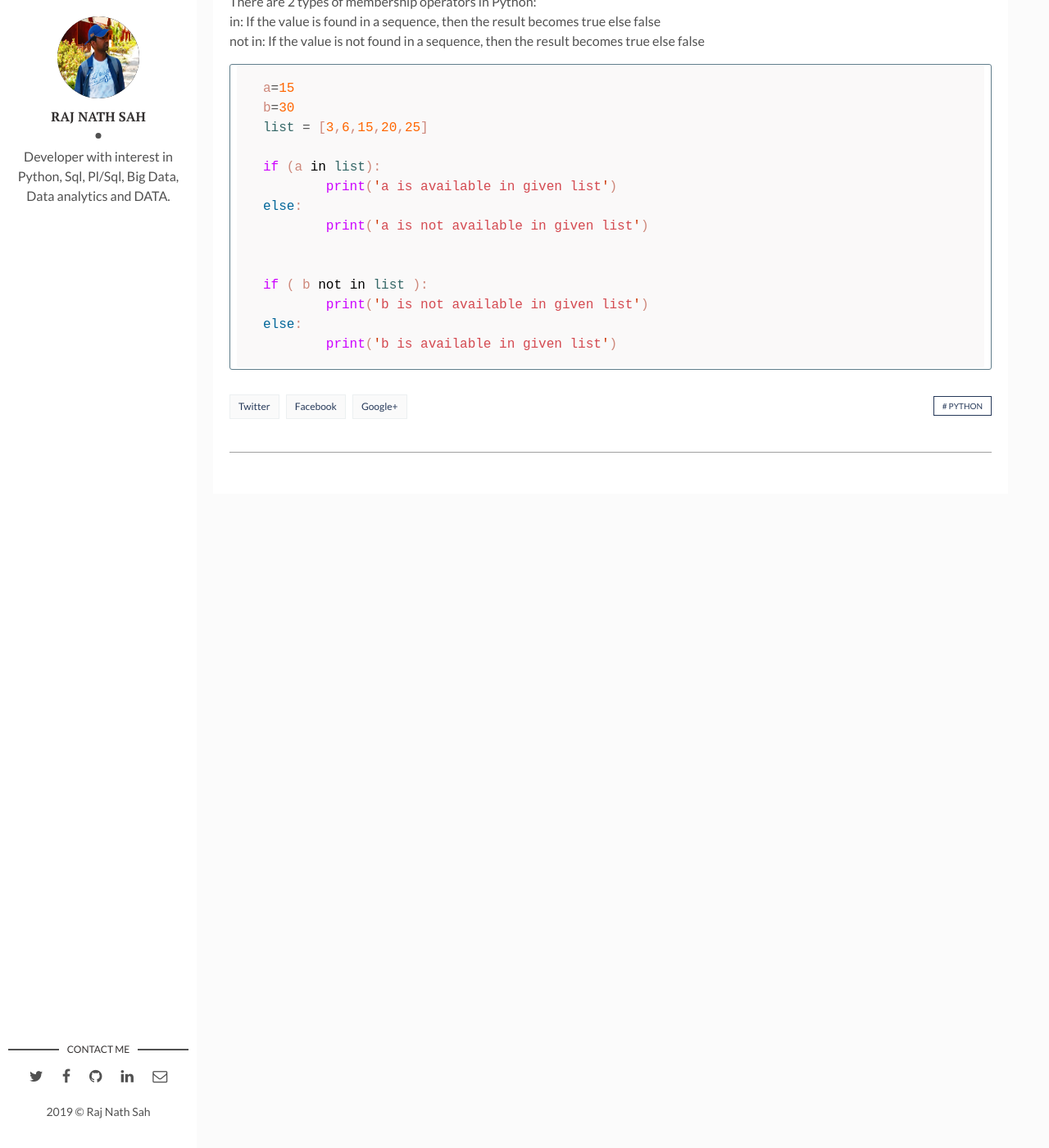
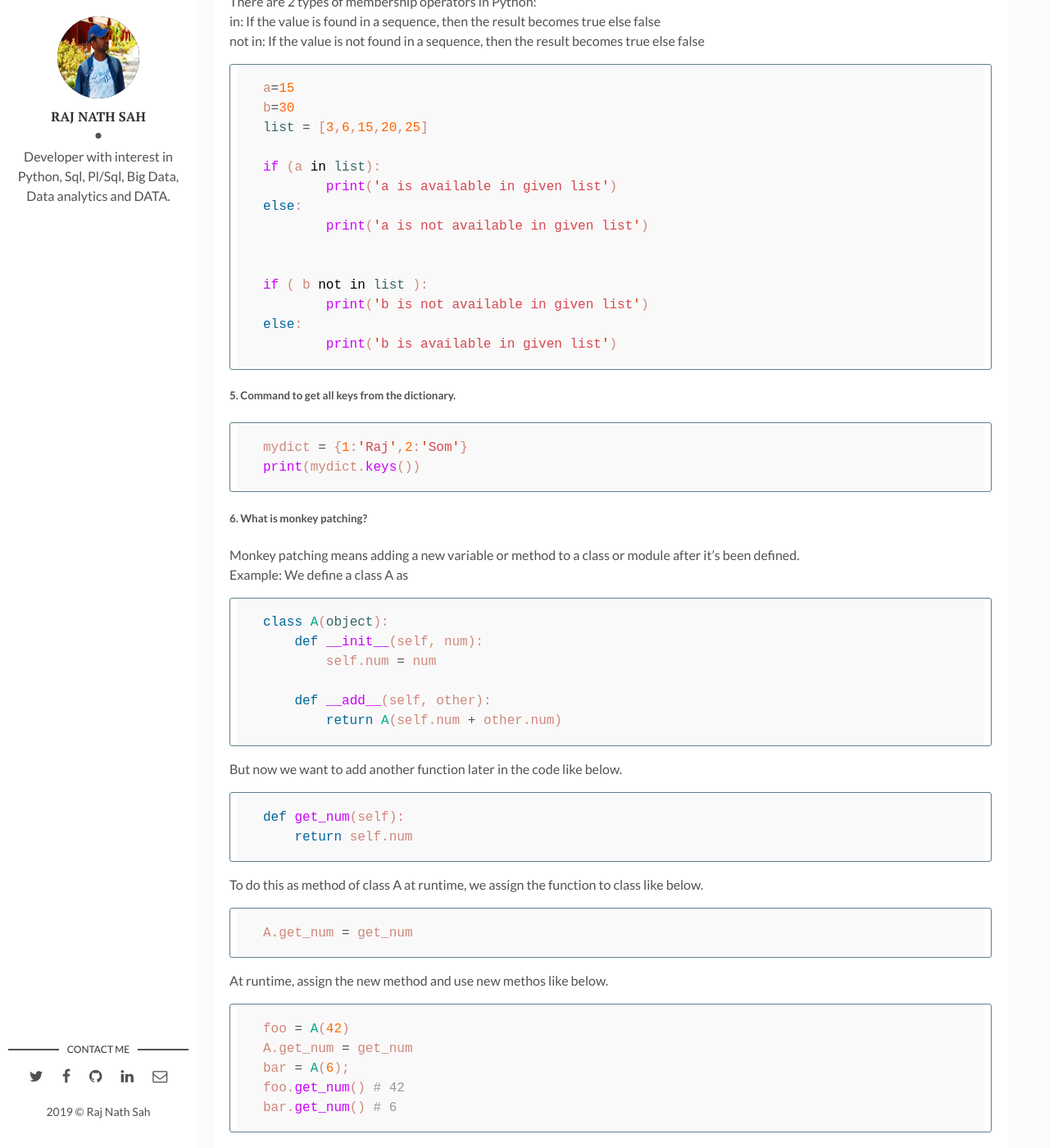
Before and after one commit to rajnathsah/rajnathsah.github.io, a Jekyll site: the page built from _posts/2019-11-17-Python-Questions.md, in a window 1280 px wide and 1400 px high, scrolled down 1549 px. Shown: the whole window at 82% size. Built offline with Jekyll 4.4.1, drawn with Linux system fonts in a browser that asks for light colours; comment, search, counter and statistics services are not loaded; before the commit the page ends 2171 px from its top, so only the background shows below that.

Commit message:
Update 2019-11-17-Python-Questions.md

````diff
--- a/_posts/2019-11-17-Python-Questions.md
+++ b/_posts/2019-11-17-Python-Questions.md
@@ -58,3 +58,38 @@ if ( b not in list ):
 else:
 	print('b is available in given list')
 ```
+
+##### 5. Command to get all keys from the dictionary.
+```python
+mydict = {1:'Raj',2:'Som'}
+print(mydict.keys())
+```
+
+##### 6. What is monkey patching?
+Monkey patching means adding a new variable or method to a class or module after it's been defined.
+Example: We define a class A as
+```python
+class A(object):
+    def __init__(self, num):
+        self.num = num
+
+    def __add__(self, other):
+        return A(self.num + other.num)
+```
+But now we want to add another function later in the code like below.
+```python
+def get_num(self):
+    return self.num
+```
+To do this as method of class A at runtime, we assign the function to class like below.
+```python
+A.get_num = get_num
+```
+At runtime, assign the new method and use new methos like below.
+```python
+foo = A(42)
+A.get_num = get_num
+bar = A(6);
+foo.get_num() # 42
+bar.get_num() # 6
+```
````
